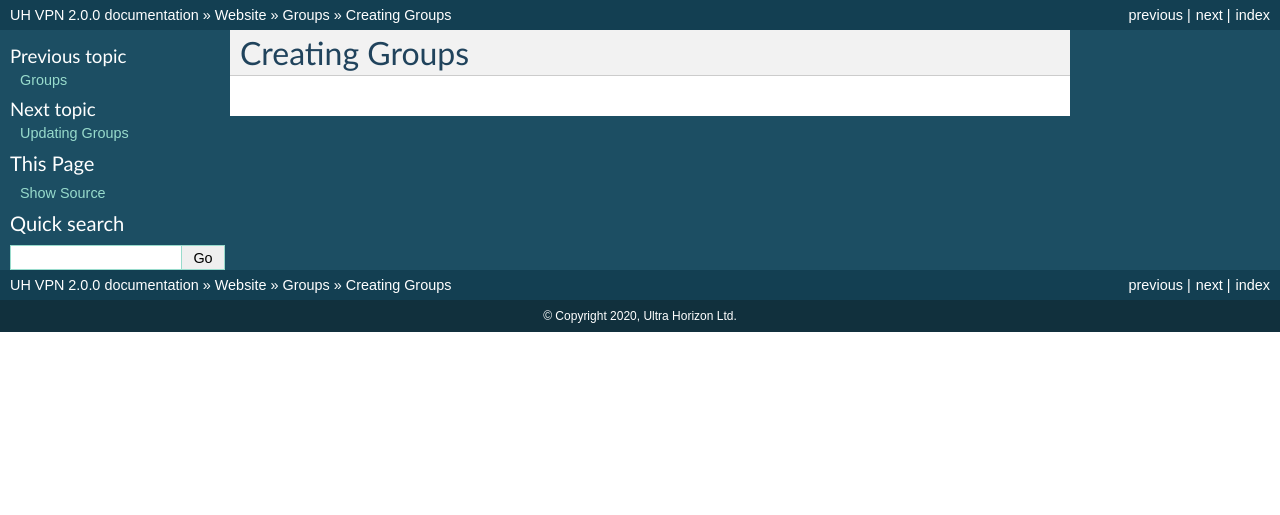
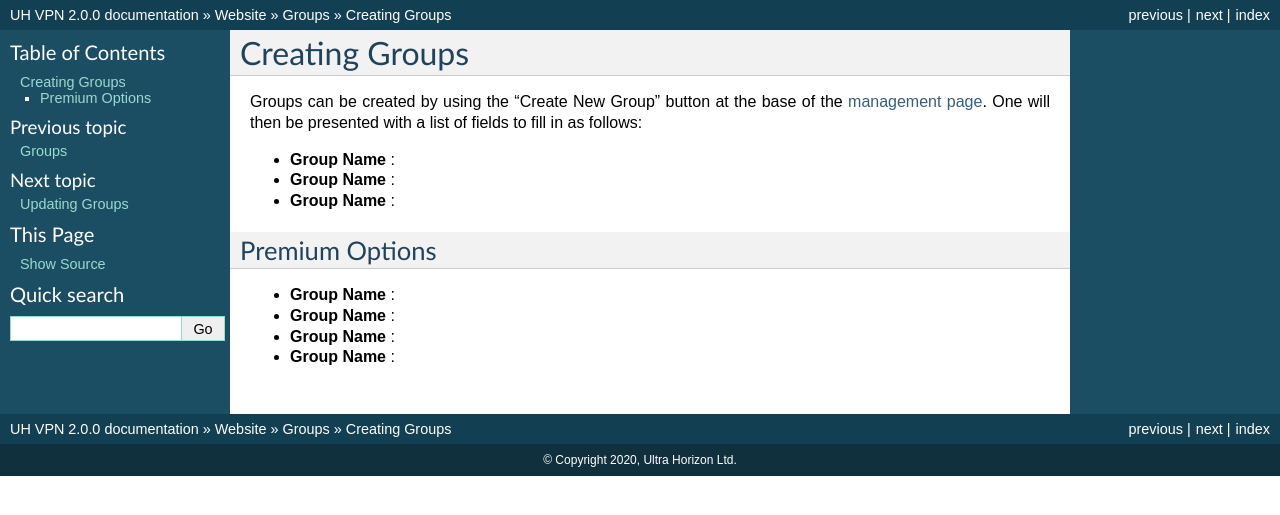
Before and after one commit to ultrahorizon/UH-VPN-Docs, a Sphinx documentation site: the page built from source/website/groups/creating.rst, in a window 1280 px wide. Shown: the top 515 px of the page. Built offline with Sphinx 7.4.7, drawn with Linux system fonts in a browser that asks for light colours.

Commit message:
Test headings

```diff
--- a/source/website/groups/creating.rst
+++ b/source/website/groups/creating.rst
@@ -1,2 +1,19 @@
 Creating Groups
 ===============
+
+Groups can be created by using the "Create New Group" button at the base of the `management page`_.
+One will then be presented with a list of fields to fill in as follows:
+
+* **Group Name** :
+* **Group Name** :
+* **Group Name** :
+
+Premium Options
+---------------
+
+* **Group Name** :
+* **Group Name** :
+* **Group Name** :
+* **Group Name** :
+
+.. _management page: https://uh-vpn.com/manage
```
